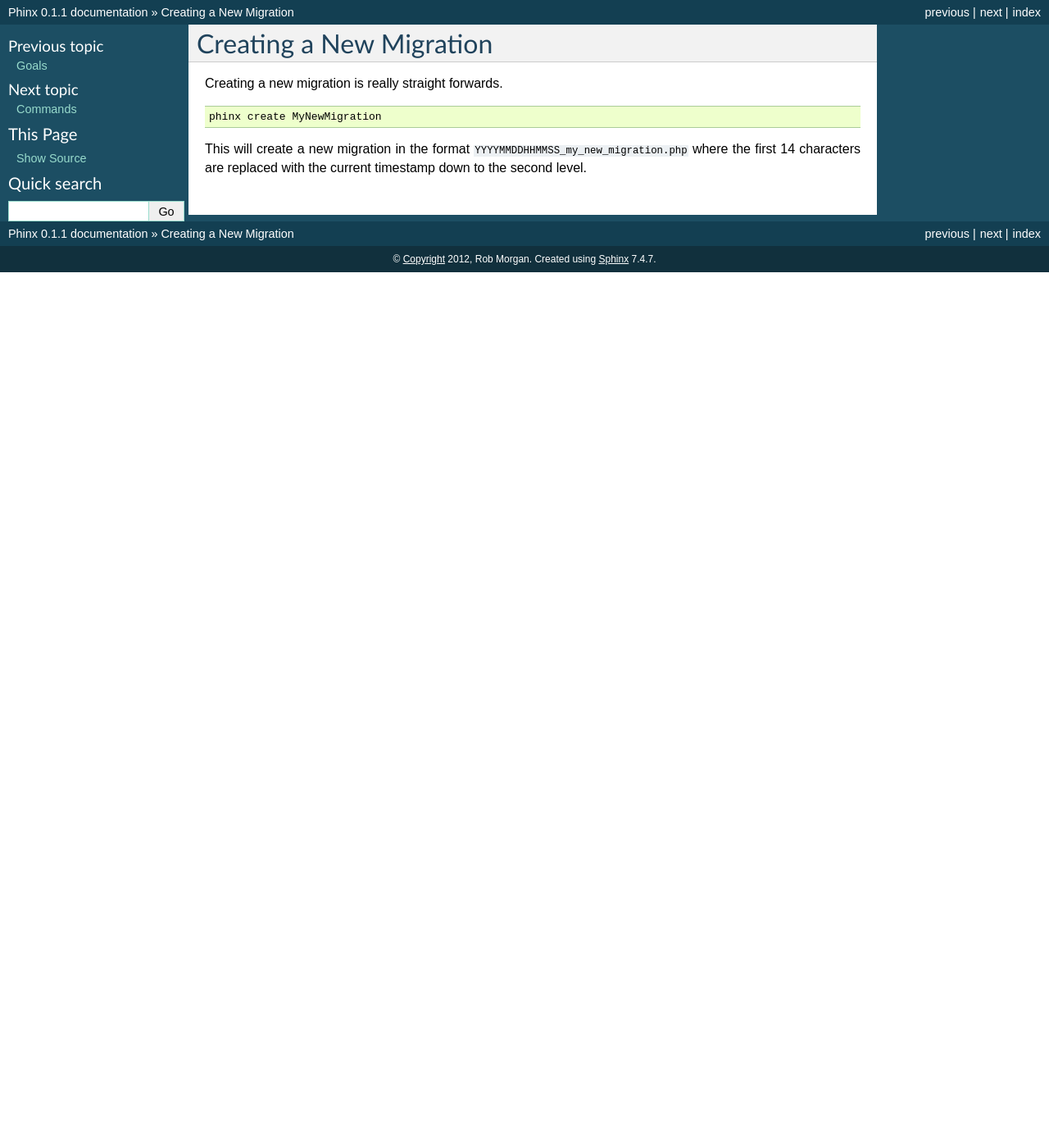
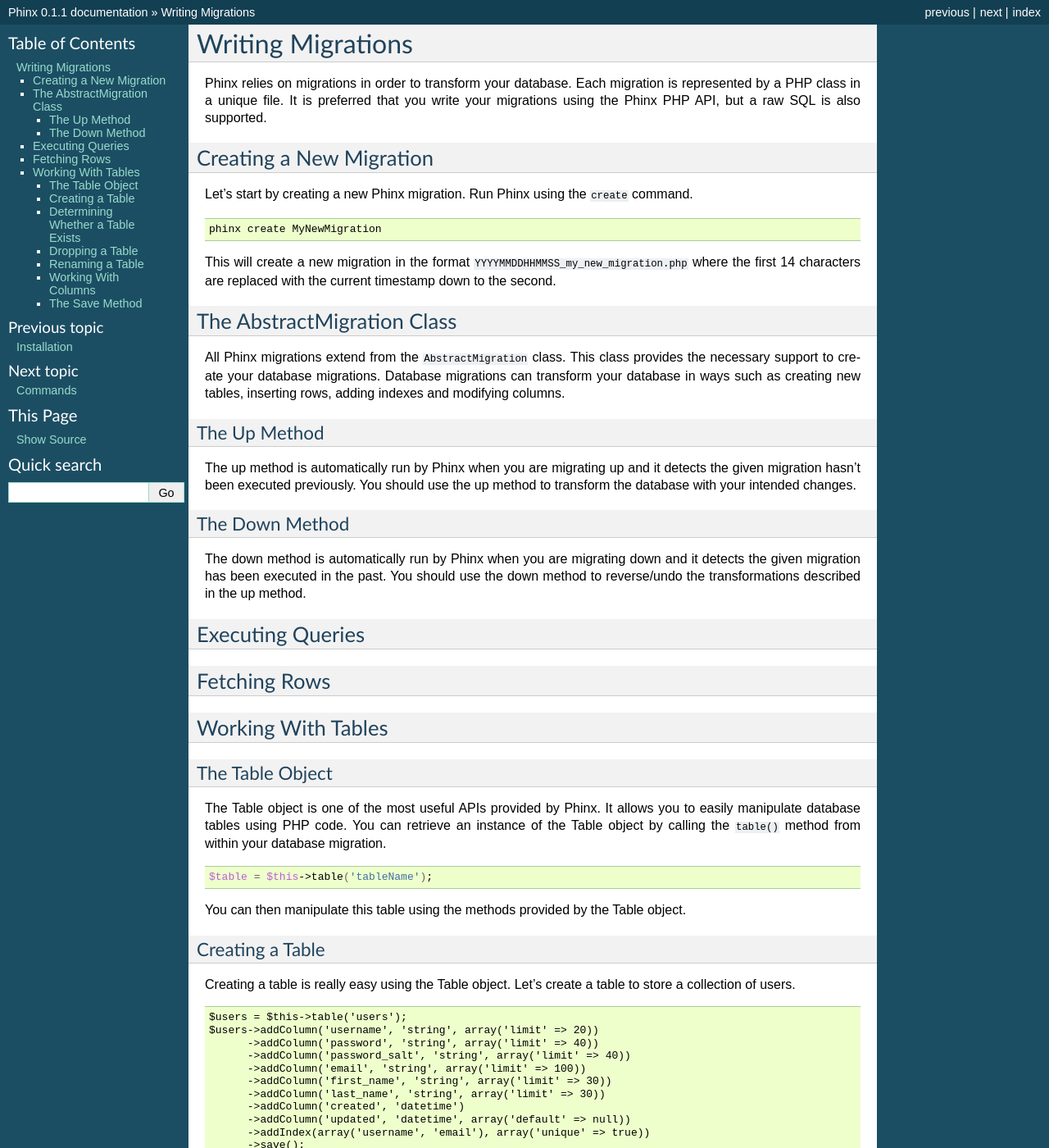
Before and after one commit to cakephp/phinx, a Sphinx documentation site: the page built from docs/migrations.rst, in a window 1280 px wide and 1400 px high. Shown: the whole window at 82% size. Built offline with Sphinx 7.4.7, drawn with Linux system fonts in a browser that asks for light colours; pages that are not in the unit, such as notebooks, are missing from menus; some of the changed text lies outside the part shown.

Commit message:
Improving doco

```diff
--- a/docs/index.rst
+++ b/docs/index.rst
@@ -11,7 +11,7 @@
 
    intro
    goals
-   installing
+   install
    migrations
    commands
    configuration
--- a/docs/intro.rst
+++ b/docs/intro.rst
@@ -12,4 +12,5 @@
 powerful API for creating migrations using PHP code. Developers can then
 version these migrations using their preferred SCM system. This makes Phinx
 migrations portable between different database systems. Phinx keeps track of
-which migrations have been run so you can focus on building better software.
+which migrations have been run so you can worry less about the state of your
+database and instead focus on building better software.
--- a/docs/migrations.rst
+++ b/docs/migrations.rst
@@ -1,10 +1,18 @@
 .. index::
    single: Writing Migrations
 
+Writing Migrations
+==================
+
+Phinx relies on migrations in order to transform your database. Each migration
+is represented by a PHP class in a unique file. It is preferred that you write
+your migrations using the Phinx PHP API, but a raw SQL is also supported.
+
 Creating a New Migration
-========================
+------------------------
 
-Creating a new migration is really straight forwards.
+Let's start by creating a new Phinx migration. Run Phinx using the
+``create`` command.
 
 .. code-block:: bash
 
@@ -12,4 +20,102 @@
 
 This will create a new migration in the format
 ``YYYYMMDDHHMMSS_my_new_migration.php`` where the first 14 characters are
-replaced with the current timestamp down to the second level.
+replaced with the current timestamp down to the second.
+
+The AbstractMigration Class
+---------------------------
+
+All Phinx migrations extend from the ``AbstractMigration`` class. This class
+provides the necessary support to create your database migrations. Database
+migrations can transform your database in ways such as creating new tables,
+inserting rows, adding indexes and modifying columns.
+
+The Up Method
+~~~~~~~~~~~~~
+
+The up method is automatically run by Phinx when you are migrating up and it
+detects the given migration hasn't been executed previously. You should use the
+up method to transform the database with your intended changes.
+
+The Down Method
+~~~~~~~~~~~~~~~
+
+The down method is automatically run by Phinx when you are migrating down and
+it detects the given migration has been executed in the past. You should use
+the down method to reverse/undo the transformations described in the up method.
+
+Executing Queries
+-----------------
+
+Fetching Rows
+-------------
+
+Working With Tables
+-------------------
+
+The Table Object
+~~~~~~~~~~~~~~~~
+
+The Table object is one of the most useful APIs provided by Phinx. It allows
+you to easily manipulate database tables using PHP code. You can retrieve an
+instance of the Table object by calling the ``table()`` method from within
+your database migration.
+
+.. code-block:: bash
+
+        $table = $this->table('tableName');
+
+You can then manipulate this table using the methods provided by the Table
+object.
+
+Creating a Table
+~~~~~~~~~~~~~~~~
+
+Creating a table is really easy using the Table object. Let's create a table to
+store a collection of users.
+
+.. code-block:: php
+
+        $users = $this->table('users');
+        $users->addColumn('username', 'string', array('limit' => 20))
+              ->addColumn('password', 'string', array('limit' => 40))
+              ->addColumn('password_salt', 'string', array('limit' => 40))
+              ->addColumn('email', 'string', array('limit' => 100))
+              ->addColumn('first_name', 'string', array('limit' => 30))
+              ->addColumn('last_name', 'string', array('limit' => 30))
+              ->addColumn('created', 'datetime')
+              ->addColumn('updated', 'datetime', array('default' => null))
+              ->addIndex(array('username', 'email'), array('unique' => true))
+              ->save();
+
+Columns are added using the ``addColumn()`` method. We create a unique index for
+both the username and email columns using the ``addIndex()`` method. Finally
+calling ``save()`` commits the changes to the database.
+
+Determining Whether a Table Exists
+~~~~~~~~~~~~~~~~~~~~~~~~~~~~~~~~~~
+
+Dropping a Table
+~~~~~~~~~~~~~~~~
+
+Tables can be dropped quite easily using the ``dropTable`` method of the
+``AbstractMigration`` class.
+
+.. code-block:: php
+
+        $this->dropTable('tablename');
+
+Renaming a Table
+~~~~~~~~~~~~~~~~
+
+Working With Columns
+~~~~~~~~~~~~~~~~~~~~
+
+The Save Method
+~~~~~~~~~~~~~~~
+
+When working with the ``table`` object Phinx stores certain operations in a
+pending changes cache.
+
+When in doubt it is recommended you call this method. It will commit any
+pending changes to the database.
```
